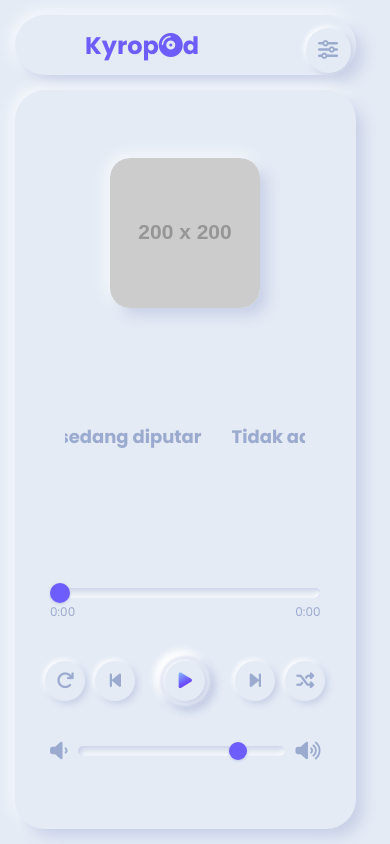
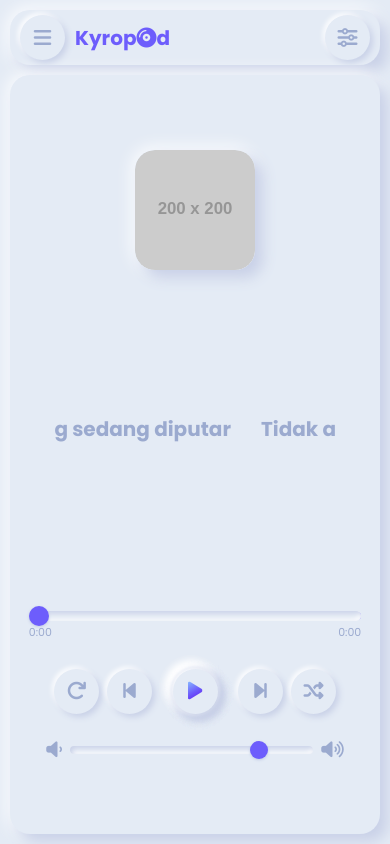
Before and after one commit to syahdafahreza/KyroPod, a PHP site: page / in a window 390 px wide. Run offline with PHP 8.4, Linux system fonts and the light colour scheme; grey boxes labelled with a size stand in for pictures from a placeholder-image service; some libraries are stand-ins or nearby versions.

Commit message:
UI Fix for smaller devices

```diff
--- a/themes/neuromorphic.css
+++ b/themes/neuromorphic.css
@@ -1301,77 +1301,229 @@ html {
 }
 
 @media (max-width: 480px) {
-  .playlist-header:not(.playlist-card.collapsed .playlist-header) {
-    /* Only apply to open card */
+  .container {
     flex-direction: column;
-    align-items: flex-start;
-    gap: 1rem;
+    height: auto;
+    padding: 1rem; /* Slightly reduced padding for very small screens */
+    gap: 1rem; /* Slightly reduced gap */
+    width: 100%; /* Take full width */
+    border-radius: 2rem; /* Slightly smaller border-radius for aesthetics */
+  }
+  .mt-3, .my-3 {
+    margin-top: 0!important;
+  }
+
+  .playlist-card,
+  .player-card {
+    width: 100%;
+    height: auto;
+    max-width: none; /* Ensure no max-width constraints */
+    padding: 1rem; /* Consistent padding */
+    border-radius: 2rem; /* Consistent border-radius */
   }
 
   .playlist-card.collapsed {
-    flex: 0 0 6rem;
-    max-width: 100%;
-    padding: 1.5rem 0.5rem;
+    height: 5.5rem; /* Slightly smaller height for collapsed state */
+    padding: 0.8rem 1rem; /* Adjusted padding */
+  }
+
+  .playlist-header {
+    flex-direction: column;
+    align-items: flex-start;
+    margin-bottom: 0.8rem; /* Reduced margin */
+    gap: 0.8rem; /* Reduced gap */
+  }
+
+  .playlist-header h3 {
+    font-size: 1.8rem; /* Smaller font size for header */
   }
 
   .playlist-card:not(.collapsed) .playlist-header .sidebar-toggle-btn {
-    /* Only for open card on small screen if header is column */
     position: absolute;
-    top: 1.5rem;
-    right: 1.5rem;
-  }
-  .playlist-card:not(.collapsed) .playlist-header .search-toggle-btn {
-    align-self: flex-start; /* Keep search button aligned left */
-  }
-
-  .btn__secondary {
-    width: auto; /* Allow buttons to size naturally */
-    padding: 0.8rem 1.2rem; /* Adjust padding */
-  }
-  .button-container-flex {
-    justify-content: space-around;
-    transition: opacity 0.3s ease-in-out 0.1s; /* Better distribute buttons */
-  }
-
-  /* ADD: Rules for when the playlist-card is collapsed */
-.playlist-card.collapsed .playlist-header h3,
-.playlist-card.collapsed .eq-controls,
-.playlist-card.collapsed .search-input-container,
-.playlist-card.collapsed .header-buttons-group,
-.playlist-card.collapsed .playlist-list,
-.playlist-card.collapsed .button-container-flex:not(.sidebar-toggle-btn-wrapper) { /* Exclude the button container that holds the toggle */
-  opacity: 0;
-  pointer-events: none; /* Disable interaction when hidden */
-  transition-delay: 0s; /* No delay when hiding */
-}
-
-  .song-title {
+    top: 1rem; /* Adjusted position */
+    right: 1rem; /* Adjusted position */
+    width: 4rem; /* Smaller toggle button */
+    height: 4rem;
     font-size: 1.8rem;
   }
 
-  .song-artist {
-    font-size: 1.2rem;
-  }
-  .player-buttons {
-    gap: 1rem;
-  }
-  .player-buttons button,
-  .player-buttons .icon__prev,
-  .player-buttons .icon__next,
-  .player-buttons .icon__repeat,
-  .player-buttons .icon__shuffle {
-    width: 4rem;
+  .playlist-card:not(.collapsed) .playlist-header .search-toggle-btn {
+    align-self: flex-start;
+    width: 4rem; /* Smaller toggle button */
     height: 4rem;
     font-size: 1.8rem;
   }
+
+  .header-buttons-group {
+    flex-wrap: wrap; /* Allow buttons to wrap */
+    justify-content: center; /* Center buttons when wrapped */
+    gap: 0.8rem; /* Reduced gap between buttons */
+  }
+
+  .button-container-flex {
+    justify-content: center; /* Center the buttons within this container */
+    gap: 0.8rem; /* Reduced gap */
+    width: 100%; /* Ensure it takes full width to allow centering */
+    flex-wrap: wrap; /* Allow buttons to wrap within the container */
+  }
+
+  .btn {
+    padding: 0.7rem 1rem; /* Smaller padding for buttons */
+    font-size: 1.4rem; /* Smaller font size for button text */
+  }
+
+  .btn-pl {
+    padding: 0.7rem 1.2rem; /* Adjusted for playlist buttons */
+  }
+
+  .search-input-container {
+    padding: 0.8rem 0; /* Adjusted padding */
+    margin-bottom: 0.8rem; /* Adjusted margin */
+  }
+
+  .search-input {
+    padding: 0.7rem 1rem; /* Smaller padding for input */
+    font-size: 1.2rem; /* Smaller font size for input */
+  }
+
+  .playlist-list {
+    height: 20rem; /* Slightly reduced height for playlist list */
+    padding-right: 0.5rem; /* Smaller scrollbar padding */
+  }
+
+  .playlist-item {
+    margin-bottom: 0.6rem; /* Reduced margin */
+    margin-top: 0.4rem;
+    margin-left: 0.4rem;
+  }
+
+  .playlist-item-inner {
+    padding: 0.8rem 1rem; /* Smaller padding for playlist items */
+    font-size: 1.2rem; /* Smaller font size for playlist items */
+  }
+
+  .btn__delete {
+    font-size: 1.4rem; /* Smaller delete icon */
+    padding: 0.4rem; /* Smaller padding for delete button */
+  }
+
+  .playlist-card.collapsed .playlist-card-logo {
+    left: 6.5rem; /* Adjusted left position */
+    font-size: 2rem; /* Slightly smaller logo */
+  }
+
+  .album-art-wrapper {
+    width: 12rem; /* Smaller album art */
+    height: 12rem;
+    margin-bottom: 1.5rem; /* Reduced margin */
+  }
+
+  .song-info {
+    margin-bottom: 1.5rem; /* Reduced margin */
+  }
+
+  .song-title {
+    font-size: 2rem; /* Adjusted font size */
+    margin-bottom: 0.4rem; /* Reduced margin */
+  }
+
+  .song-artist {
+    font-size: 1.3rem; /* Adjusted font size */
+  }
+
+  .progress-bar-container {
+    width: 95%; /* Wider progress bar */
+    margin-bottom: 1.5rem; /* Reduced margin */
+  }
+
+  .progress-slider {
+    height: 0.8rem; /* Slightly thinner progress slider */
+  }
+
+  .progress-slider::-webkit-slider-thumb,
+  .progress-slider::-moz-range-thumb,
+  .progress-slider::-ms-thumb {
+    width: 1.6rem; /* Smaller thumb */
+    height: 1.6rem;
+    margin-top: -0.4rem; /* Adjusted margin */
+  }
+
+  .time-display {
+    font-size: 1.1rem; /* Smaller time display */
+    margin-top: 0.4rem;
+  }
+
+  .player-buttons {
+    gap: 0.8rem; /* Reduced gap */
+    margin-bottom: 1.5rem; /* Reduced margin */
+  }
+
+  .icon__prev,
+  .icon__next,
+  .icon__repeat,
+  .icon__shuffle {
+    width: 4rem; /* Smaller control buttons */
+    height: 4rem;
+    font-size: 1.8rem;
+  }
+
+  .circle {
+    width: 7rem; /* Smaller play button container */
+    height: 7rem;
+  }
+
   .circle__btn {
-    width: 5rem;
+    width: 5rem; /* Smaller play/pause button */
     height: 5rem;
     font-size: 2.8rem;
+    margin: 0.5rem; /* Adjusted margin */
   }
+
   .circle__back-1,
   .circle__back-2 {
-    width: 5rem;
+    width: 5rem; /* Smaller wave backgrounds */
     height: 5rem;
   }
+
+  .volume-control {
+    width: 85%; /* Wider volume control */
+    gap: 0.8rem; /* Reduced gap */
+  }
+
+  .volume-control i {
+    font-size: 1.8rem; /* Smaller volume icon */
+  }
+
+  .volume-slider {
+    height: 0.8rem; /* Thinner volume slider */
+  }
+
+  .volume-slider::-webkit-slider-thumb,
+  .volume-slider::-moz-range-thumb {
+    width: 1.6rem; /* Smaller volume thumb */
+    height: 1.6rem;
+  }
+
+  .eq-controls {
+    padding: 1rem; /* Reduced padding */
+    gap: 1rem; /* Reduced gap */
+  }
+
+  .eq-band label {
+    font-size: 1.2rem; /* Smaller label font size */
+  }
+
+  .eq-band span {
+    font-size: 1rem; /* Smaller span font size */
+  }
+
+  .eq-slider {
+    height: 0.8rem; /* Thinner EQ slider */
+  }
+
+  .eq-slider::-webkit-slider-thumb,
+  .eq-slider::-moz-range-thumb {
+    width: 1.6rem; /* Smaller EQ thumb */
+    height: 1.6rem;
+  }
 }
```
